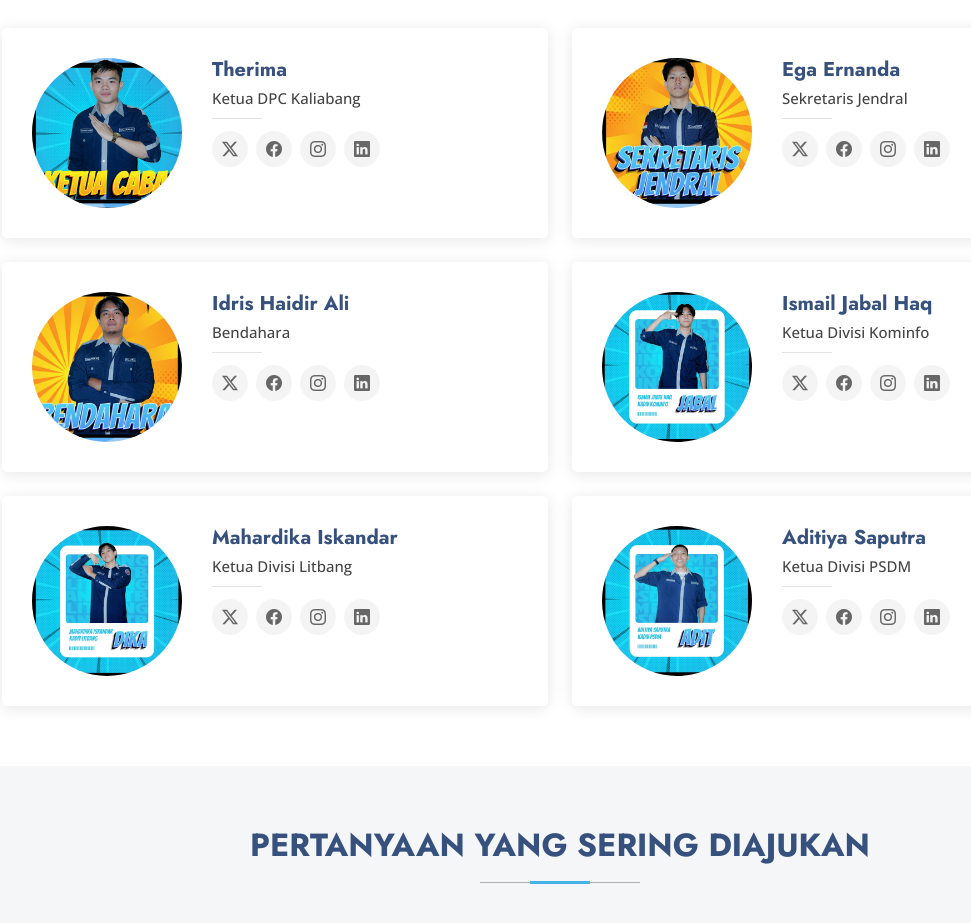
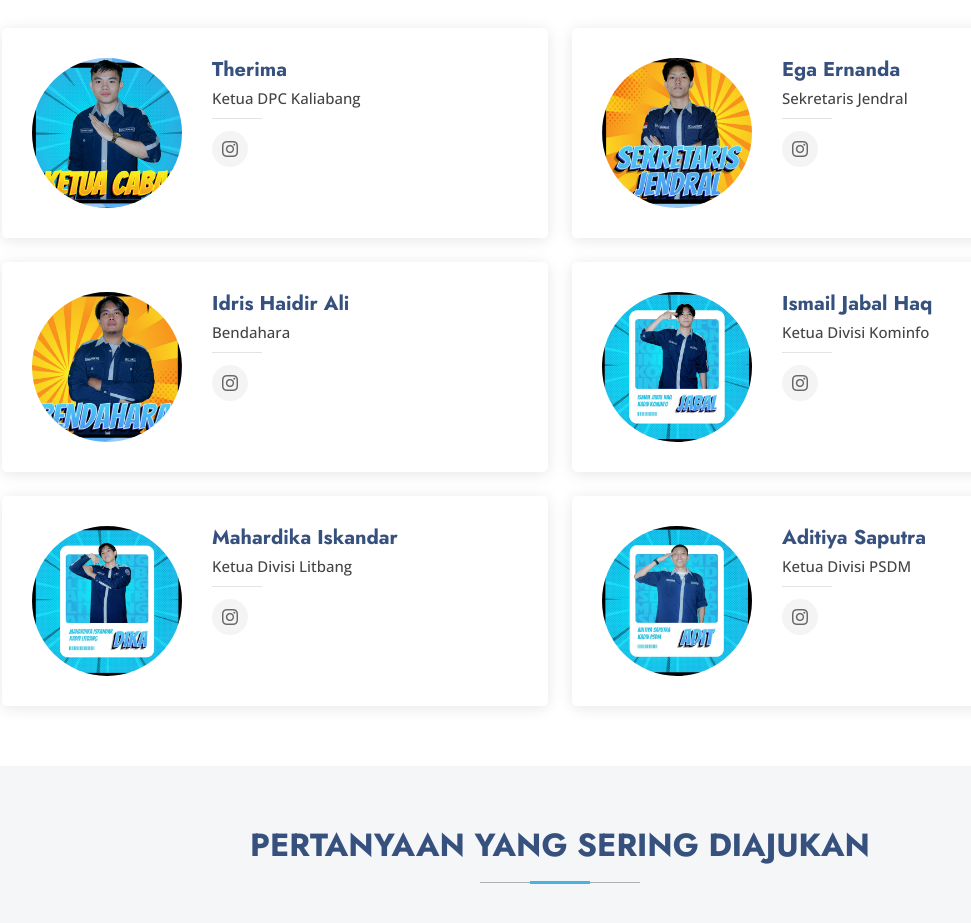
Before and after one commit to zidan-herlangga/HMTI-Kaliabang, a plain HTML site: page index.html in a window 1280 px wide. Shown: the part 2940-3863 px from the top of the page, without its empty margins (80-1051 px from the left). Drawn offline with nearby package versions, Linux system fonts and the light colour scheme.

Commit message:
instagram link

```diff
--- a/index.html
+++ b/index.html
@@ -490,10 +490,11 @@
                     Explicabo voluptatem mollitia et repellat qui dolorum quasi
                   </p> -->
                   <div class="social">
-                    <a href=""><i class="bi bi-twitter-x"></i></a>
-                    <a href=""><i class="bi bi-facebook"></i></a>
-                    <a href=""><i class="bi bi-instagram"></i></a>
-                    <a href=""> <i class="bi bi-linkedin"></i> </a>
+                    <a
+                      href="https://www.instagram.com/therima_ndr/"
+                      target="_blank"
+                      ><i class="bi bi-instagram"></i
+                    ></a>
                   </div>
                 </div>
               </div>
@@ -524,10 +525,12 @@
                     para
                   </p> -->
                   <div class="social">
-                    <a href=""><i class="bi bi-twitter-x"></i></a>
-                    <a href=""><i class="bi bi-facebook"></i></a>
-                    <a href=""><i class="bi bi-instagram"></i></a>
-                    <a href=""> <i class="bi bi-linkedin"></i> </a>
+                    <a
+                      href="https://www.instagram.com/eggrnnd_
+/"
+                      target="_blank"
+                      ><i class="bi bi-instagram"></i
+                    ></a>
                   </div>
                 </div>
               </div>
@@ -557,10 +560,9 @@
                     Quisquam facilis cum velit laborum corrupti fuga rerum quia
                   </p> -->
                   <div class="social">
-                    <a href=""><i class="bi bi-twitter-x"></i></a>
-                    <a href=""><i class="bi bi-facebook"></i></a>
-                    <a href=""><i class="bi bi-instagram"></i></a>
-                    <a href=""> <i class="bi bi-linkedin"></i> </a>
+                    <a href="https://instagram.com/idris_haidir" target="_blank"
+                      ><i class="bi bi-instagram"></i
+                    ></a>
                   </div>
                 </div>
               </div>
@@ -591,10 +593,9 @@
                     accusamus
                   </p> -->
                   <div class="social">
-                    <a href=""><i class="bi bi-twitter-x"></i></a>
-                    <a href=""><i class="bi bi-facebook"></i></a>
-                    <a href=""><i class="bi bi-instagram"></i></a>
-                    <a href=""> <i class="bi bi-linkedin"></i> </a>
+                    <a href="https://instagram.com/jabal_haq09" target="_blank"
+                      ><i class="bi bi-instagram"></i
+                    ></a>
                   </div>
                 </div>
               </div>
@@ -625,10 +626,9 @@
                     accusamus
                   </p> -->
                   <div class="social">
-                    <a href=""><i class="bi bi-twitter-x"></i></a>
-                    <a href=""><i class="bi bi-facebook"></i></a>
-                    <a href=""><i class="bi bi-instagram"></i></a>
-                    <a href=""> <i class="bi bi-linkedin"></i> </a>
+                    <a href="https://instagram.com/"
+                      ><i class="bi bi-instagram"></i
+                    ></a>
                   </div>
                 </div>
               </div>
@@ -659,10 +659,9 @@
                     accusamus
                   </p> -->
                   <div class="social">
-                    <a href=""><i class="bi bi-twitter-x"></i></a>
-                    <a href=""><i class="bi bi-facebook"></i></a>
-                    <a href=""><i class="bi bi-instagram"></i></a>
-                    <a href=""> <i class="bi bi-linkedin"></i> </a>
+                    <a href="https://instagram.com/_sptrraa_" target="_blank">
+                      <i class="bi bi-instagram"></i>
+                    </a>
                   </div>
                 </div>
               </div>
```
